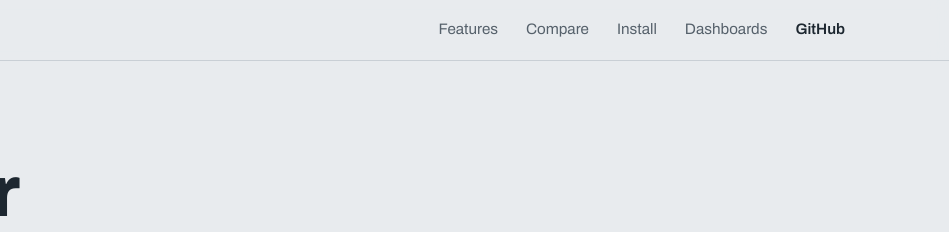
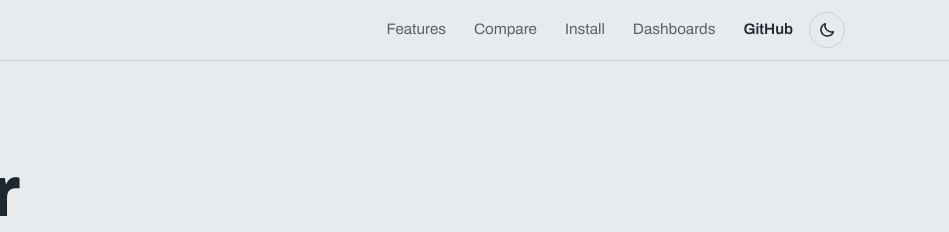
Before and after one commit to RobertDeRose/container-compose, a website: page site/index.html in a window 1280 px wide. Shown: the top 232 px of the page, 331-1280 px from the left. Drawn offline with Linux system fonts and the light colour scheme.

Commit message:
docs(site): add a light and dark theme toggle
The page followed only the system setting. Add a header button that switches themes, remembers the choice, and applies it before first paint; until it is used, the system setting still applies.

```diff
--- a/site/index.html
+++ b/site/index.html
@@ -19,6 +19,13 @@
 <link rel="preconnect" href="https://fonts.gstatic.com" crossorigin>
 <link href="https://fonts.googleapis.com/css2?family=Archivo:wdth,wght@62..125,400..800&family=IBM+Plex+Mono:wght@400;500&display=swap" rel="stylesheet">
 <link rel="stylesheet" href="styles.css">
+<script>
+  // Apply a saved theme before first paint; otherwise the system setting applies.
+  try {
+    const theme = localStorage.getItem('theme');
+    if (theme === 'light' || theme === 'dark') document.documentElement.dataset.theme = theme;
+  } catch {}
+</script>
 </head>
 <body>
 <a class="skip" href="#main">Skip to content</a>
@@ -36,6 +43,10 @@
       <a href="#dashboards">Dashboards</a>
       <a class="nav-gh" href="https://github.com/RobertDeRose/container-compose-plugin">GitHub</a>
     </nav>
+    <button type="button" class="theme-toggle" aria-label="Switch to dark theme">
+      <svg class="i-moon" viewBox="0 0 24 24" width="18" height="18" aria-hidden="true"><path d="M20.5 14.2A8.5 8.5 0 0 1 9.8 3.5a8.5 8.5 0 1 0 10.7 10.7Z" fill="none" stroke="currentColor" stroke-width="2" stroke-linejoin="round"/></svg>
+      <svg class="i-sun" viewBox="0 0 24 24" width="18" height="18" aria-hidden="true"><circle cx="12" cy="12" r="4.2" fill="none" stroke="currentColor" stroke-width="2"/><path d="M12 2.5v2.2M12 19.3v2.2M2.5 12h2.2M19.3 12h2.2M5.3 5.3l1.6 1.6M17.1 17.1l1.6 1.6M5.3 18.7l1.6-1.6M17.1 6.9l1.6-1.6" stroke="currentColor" stroke-width="2" stroke-linecap="round"/></svg>
+    </button>
   </div>
 </header>
 
--- a/site/site.js
+++ b/site/site.js
@@ -10,6 +10,27 @@
   });
   root.classList.add('js');
   requestAnimationFrame(() => root.classList.add('play'));
+})();
+
+// Theme toggle: follows the system until clicked, then remembers the choice.
+(() => {
+  const root = document.documentElement;
+  const button = document.querySelector('.theme-toggle');
+  const system = matchMedia('(prefers-color-scheme: dark)');
+  const current = () => root.dataset.theme || (system.matches ? 'dark' : 'light');
+  const show = () => {
+    const theme = current();
+    button.dataset.current = theme;
+    button.setAttribute('aria-label', `Switch to ${theme === 'dark' ? 'light' : 'dark'} theme`);
+  };
+  button.addEventListener('click', () => {
+    const next = current() === 'dark' ? 'light' : 'dark';
+    root.dataset.theme = next;
+    try { localStorage.setItem('theme', next); } catch {}
+    show();
+  });
+  system.addEventListener('change', show);
+  show();
 })();
 
 // Copy buttons copy the command next to them.
--- a/site/styles.css
+++ b/site/styles.css
@@ -118,6 +118,20 @@ code, pre { font-family: var(--mono); font-size: 0.9em; }
 .top nav a { color: var(--hull); text-decoration: none; }
 .top nav a:hover { color: var(--ink); }
 .top nav .nav-gh { color: var(--ink); font-weight: 600; }
+.top-inner nav { margin-left: auto; }
+
+/* Shows the theme a click switches to: a moon in light mode, a sun in dark. */
+.theme-toggle {
+  display: grid; place-items: center;
+  width: 2.25rem; height: 2.25rem; flex: none;
+  color: var(--ink); background: transparent;
+  border: 1px solid var(--rule); border-radius: 50%;
+  cursor: pointer;
+}
+.theme-toggle:hover { background: var(--paper); }
+.theme-toggle .i-sun, .theme-toggle[data-current="dark"] .i-moon { display: none; }
+.theme-toggle[data-current="dark"] .i-sun { display: block; }
+html:not(.js) .theme-toggle { display: none; }
 @media (max-width: 40rem) {
   .top nav a:not(.nav-gh):not([href="#install"]) { display: none; }
   .brand span { display: none; }
```
